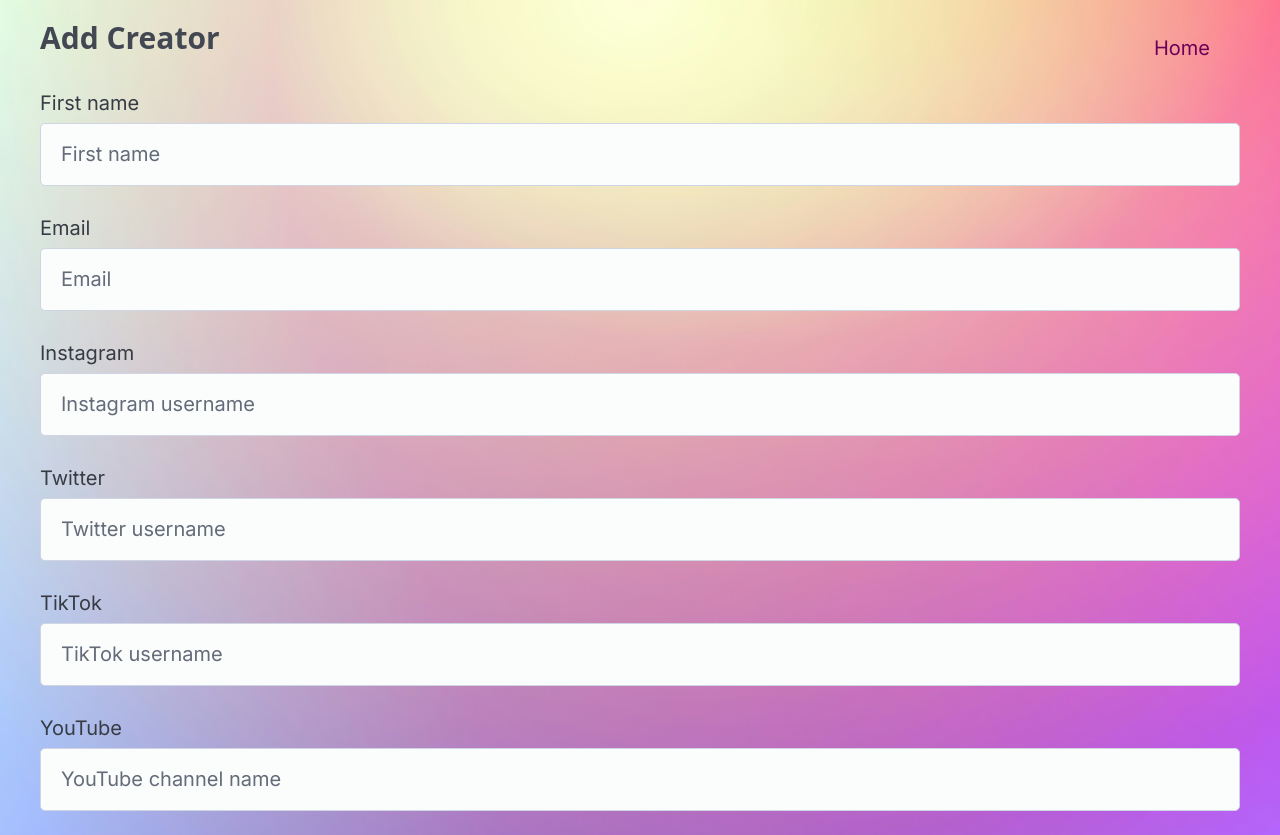
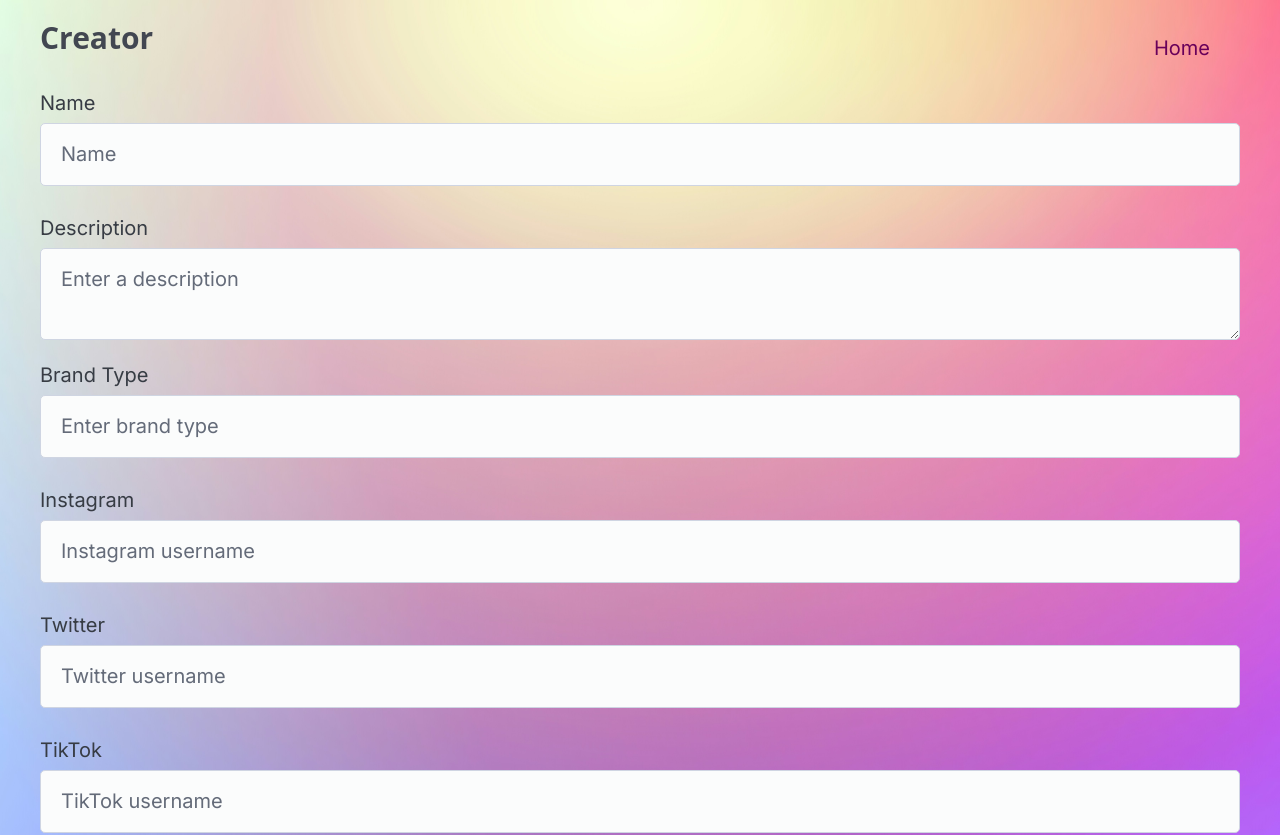
Before and after one commit to celinaLind/content-creators, a Next.js app: page /form in a window 1280 px wide. Shown: the top 835 px of the page. Built offline with nearby package versions, Linux system fonts and the light colour scheme; no server answers; a web font is replaced by a local one.

Commit message:
create AddCreator, UpdateCreator, handleInputChange, and handleSubmit fcns | allow form file to use creatorData for edit forms

```diff
--- a/app/form/page.js
+++ b/app/form/page.js
@@ -1,39 +1,145 @@
 'use client'
-import { useState } from 'react';
+import { useState, useEffect } from 'react';
 import { useSearchParams } from 'next/navigation';
 import { FontAwesomeIcon } from '@fortawesome/react-fontawesome';
 import Link from 'next/link';
-import ClientData from "../components/ClientData"
+import { createClient } from '@/utils/supabase/client';
 
 export default function Form() {
     const searchParams = useSearchParams();
-    const type = searchParams.get('type') || 'Add';
+    const [formData, setFormData] = useState(null);
+    const supabase = createClient();
+
+    useEffect(() => {
+        const type = searchParams.get('type');
+        const creatorDataString = searchParams.get('creatorData');
+
+        if (creatorDataString) {
+            try {
+                const parsedCreatorData = JSON.parse(decodeURIComponent(creatorDataString));
+                setFormData({ type, ...parsedCreatorData });
+            } catch (error) {
+                console.error('Error parsing creator data:', error);
+                setFormData({ type });
+            }
+        } else {
+            setFormData({ type });
+        }
+    }, [searchParams]);
+
+    if (!formData) {
+        return <div>Loading...</div>;
+    }
+
+    // var creatorData = type == 'Add' ? [] :
+
+    // const { data, error } = await supabase.from('movies').insert([
+    //     {
+    //       name: 'The Empire Strikes Back',
+    //       description:
+    //         'After the Rebels are brutally overpowered by the Empire on the ice planet Hoth, Luke Skywalker begins Jedi training with Yoda.',
+    //     },
+    //     {
+    //       name: 'Return of the Jedi',
+    //       description:
+    //         'After a daring mission to rescue Han Solo from Jabba the Hutt, the Rebels dispatch to Endor to destroy the second Death Star.',
+    //     },
+    //   ])
+
+    const handleInputChange = (e) => {
+        const { name, value } = e.target;
+        setFormData(prevData => ({
+            ...prevData,
+            [name]: value
+        }));
+    };
+
+    const handleSubmit = async (e) => {
+        e.preventDefault();
+        if (formData.type === "Add") {
+            await AddCreator();
+        } else {
+            await UpdateCreator();
+        }
+    }
+
+    const AddCreator = async () => {
+        const { data, error } = await supabase
+            .from('creators')
+            .insert([
+                {
+                    name: formData.name,
+                    description: formData.description,
+                    brand: formData.brand,
+                    instagram: formData.instagram,
+                    twitter: formData.twitter,
+                    tiktok: formData.tiktok,
+                    youtube: formData.youtube,
+                    twitch: formData.twitch
+                }
+            ]);
+
+        if (error) console.error('Error adding creator:', error);
+        else console.log('Creator added successfully:', data);
+
+    }
+
+    const UpdateCreator = async () => {
+        const { data, error } = await supabase
+            .from('creators')
+            .update({
+                name: formData.name,
+                description: formData.description,
+                brand: formData.brand,
+                instagram: formData.instagram,
+                twitter: formData.twitter,
+                tiktok: formData.tiktok,
+                youtube: formData.youtube,
+                twitch: formData.twitch
+            })
+            .eq('id', formData.id); // Assuming you have an id field
+
+        if (error) console.error('Error updating creator:', error);
+        else console.log('Creator updated successfully:', data);
+    };
 
     return (
-            <div className='container' style={{margin: '8px auto'}}>
+        <div className='container' style={{ margin: '8px auto' }}>
             <div style={{ display: 'flex', justifyContent: 'space-between', alignItems: 'center' }}>
-                    <h3>{type} Creator</h3>
+                <h3>{formData.type} Creator</h3>
                 <Link href='/' passHref>
                     <button className="btn-primary">Home</button>
                 </Link>
             </div>
-                 <form>
+            <form onSubmit={handleSubmit}>
                 <fieldset>
                     <label>
-                                    First name
+                        Name
                         <input
-                                        name="first_name"
-                                        placeholder="First name"
+                            name="name"
+                            placeholder="Name"
                             autoComplete="given-name"
+                            value={formData.name || ''}
+                            onChange={handleInputChange}
                         />
                     </label>
                     <label>
-                                    Email
+                        Description
+                        <textarea
+                            name="description"
+                            placeholder="Enter a description"
+                            value={formData.description || ''}
+                            onChange={handleInputChange}
+                        />
+                    </label>
+                    <label>
+                        Brand Type
                         <input
-                                        type="email"
-                                        name="email"
-                                        placeholder="Email"
-                                        autoComplete="email"
+                            type="text"
+                            name="brand"
+                            placeholder="Enter brand type"
+                            value={formData.brand || ''}
+                            onChange={handleInputChange}
                         />
                     </label>
                     <label>
@@ -43,6 +149,8 @@ export default function Form() {
                             name="instagram"
                             placeholder="Instagram username"
                             autoComplete="off"
+                            value={formData.instagram || ''}
+                            onChange={handleInputChange}
                         />
                     </label>
                     <label>
@@ -51,7 +159,9 @@ export default function Form() {
                             type="text"
                             name="twitter"
                             placeholder="Twitter username"
-                                        autoComplete="off"
+                            autoComplete='off'
+                            value={formData.twitter || ''}
+                            onChange={handleInputChange}
                         />
                     </label>
                     <label>
@@ -60,7 +170,8 @@ export default function Form() {
                             type="text"
                             name="tiktok"
                             placeholder="TikTok username"
-                                        autoComplete="off"
+                            value={formData.tiktok || ''}
+                            onChange={handleInputChange}
                         />
                     </label>
                     <label>
@@ -70,6 +181,8 @@ export default function Form() {
                             name="youtube"
                             placeholder="YouTube channel name"
                             autoComplete="off"
+                            value={formData.youtube || ''}
+                            onChange={handleInputChange}
                         />
                     </label>
                     <label>
@@ -79,12 +192,14 @@ export default function Form() {
                             name="twitch"
                             placeholder="Twitch username"
                             autoComplete="off"
+                            value={formData.twitch || ''}
+                            onChange={handleInputChange}
                         />
                     </label>
                 </fieldset>
                 <input
                     type="submit"
-                                value={type == "Add" ? "Add": "Save"}
+                    value={formData.type === "Add" ? "Add" : "Save"}
                 />
             </form>
         </div>);
```
Lines whose indentation alone changed are shown as unchanged.
